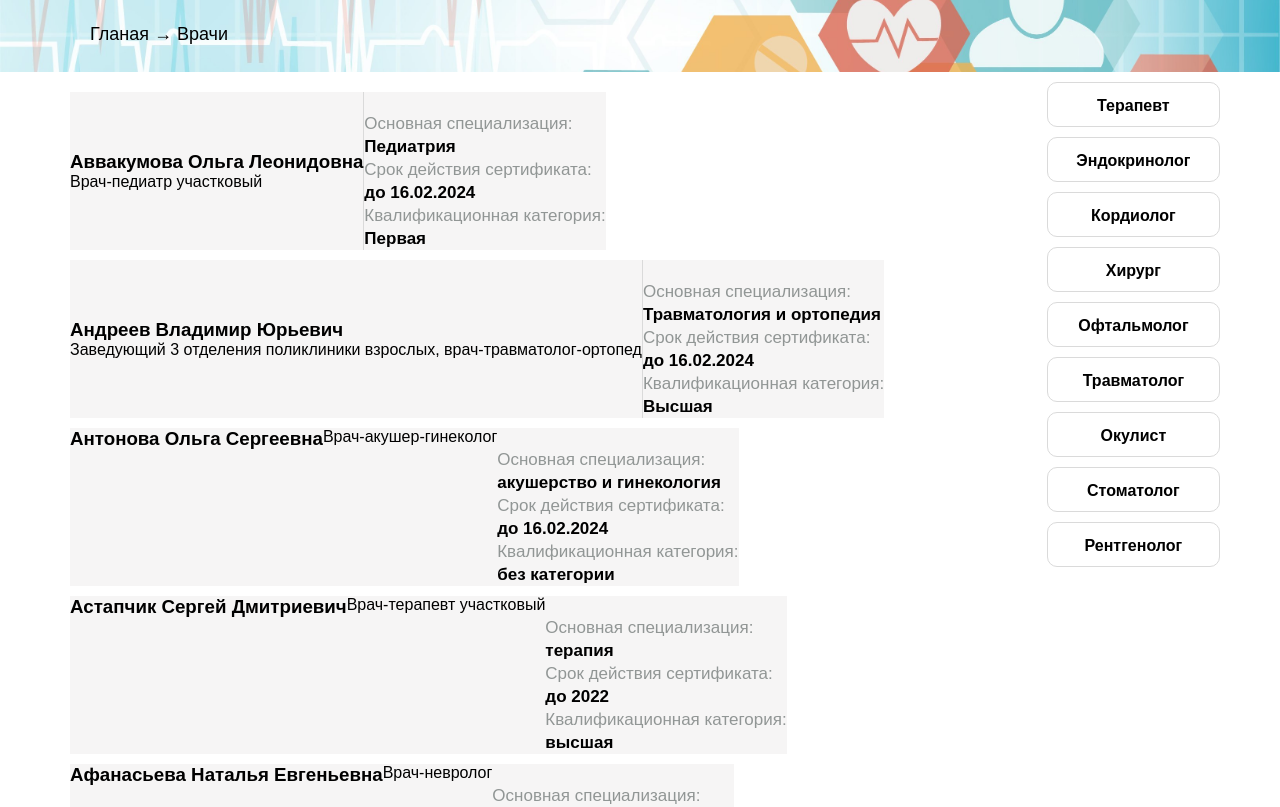
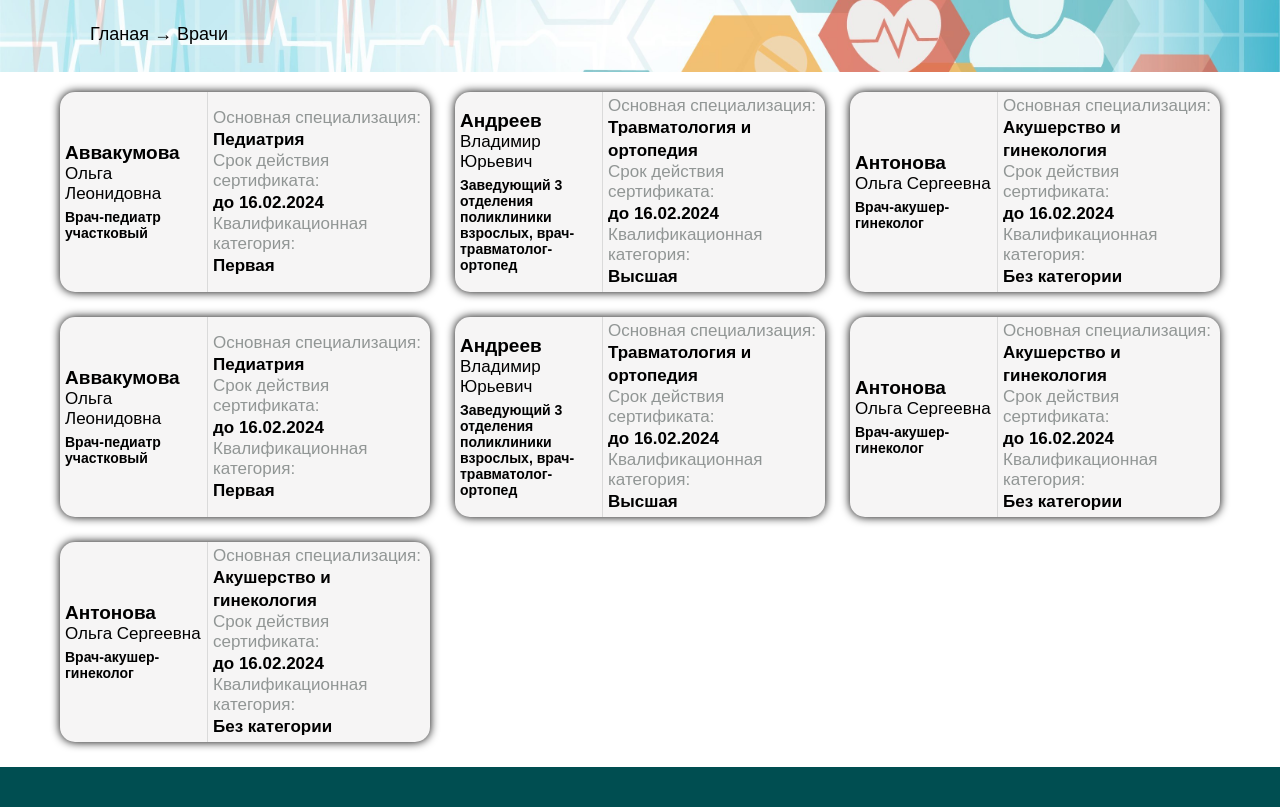
Before and after one commit to bLaM4e/sait_crb, a plain HTML site: page doctors.html in a window 1280 px wide. Shown: the part 140-947 px from the top of the page. Drawn offline with Linux system fonts and the light colour scheme.

Commit message:
modifications

```diff
--- a/css/style.css
+++ b/css/style.css
@@ -367,64 +367,70 @@
 
 .doctors {
     font-family: Arial, "Helvetica Neue", Helvetica, sans-serif;
-    margin-top: 10px;
-    display: flex;
+    font-size: 17px;
+    margin-top: 20px;
 }
 
 .persons {
-    width: 85%;
     display: flex;
     justify-content: space-between;
     flex-wrap: wrap;
 }
 
-.data-pers {
+.doctors_wrapper {
     background-color: #f6f5f5;
-    /* height: 400px;
-    flex: 1 0 15%; */
-    margin: 10px 10px 0 10px;
+    flex: 0 0 370px;
+    height: 200px;
+    border-radius: 15px;
+    box-shadow: 0 0 10px #000000;
+    margin: 0 0 25px 0;
 }
 
-/* .photo-pers {
-    width: 40%;
-    background: url(../images/man_silhouette.jpg) center no-repeat;
-    background-size: cover;
-} */
-
-.desc-pers {
+.doctors_item {
     display: flex;
+    height: 100%;
 }
 
-.person_name {
-    border-right: 1px solid #dadada;
+.doctors_name {
+    flex: 0 0 40%;
     display: flex;
     flex-direction: column;
     justify-content: center;
+    border-right: 1px solid #dadada;
+    padding: 5px;
+}
+.doctors_name p:first-child {
+    line-height: 20px;
+    margin-bottom: 5px;
+}
+.doctors_name p:last-child {
+    font-size: 14px;
+    font-weight: 700;
+}
+.doctors_name span {
+    font-size: 19px;
+    font-weight: 700;
 }
 
-.d-none {
-    margin-top: 10px;
-    padding-top: 10px;
+.doctors_desc {
+    display: flex;
+    flex-direction: column;
+    justify-content: center;
+    padding: 5px;
+}
+.doctors_desc p {
+    color: #919695;
+}
+.doctors_desc h5 {
+    font-size: 17px;
+    line-height: 23px;
 }
 
-.d-none span {
-    font-size: 17px;
-    line-height: 23px;
-    color: #919695;
-}
-
-.d-none h6 {
-    font-weight: 700;
-    font-size: 17px;
-    line-height: 23px;
-    color: #000;
-}
-
-.speciality {
+/* .speciality {
     margin-left: 5px;
     width: 15%;
     list-style-type: none;
-}
+} */
 
 .spec-title {
     font-family: sans-serif;
@@ -734,7 +740,7 @@ td {
 }
 
 .health_list {
-    list-style-type: disclosure-closed;
+    list-style-type: circle;
     padding-left: revert;
 }
 
@@ -760,7 +766,11 @@ td {
     line-height: 1;
 }
 
-.pricelist {}
+.pricelist {
+    font-family: Arial, "Helvetica Neue", Helvetica, sans-serif;
+    font-size: 18px;
+    margin-top: 30px;
+}
 
 .pricelist_block {
     cursor: pointer;
@@ -842,6 +852,31 @@ td {
 }
 .pricelist_price_center {
     justify-content: center;
+}
+
+.proph_content {
+    font-family: Arial, "Helvetica Neue", Helvetica, sans-serif;
+    font-size: 18px;
+    margin: 20px 0;
+}
+
+.proph_text {}
+
+.proph_theme {
+    margin-bottom: 20px;
+}
+.proph_theme h5 {
+    font-size: 18px;
+    margin-bottom: 5px;
+}
+
+.proph_list {
+    margin: 0 0 5px 30px;
+}
+
+.proph_list_dash {
+    margin: 0 0 5px 30px;
+    list-style-type: circle;
 }
 
 @media (max-width: 660px) {
@@ -1034,6 +1069,25 @@ td {
     .paid_title {
         margin-bottom: 5px;
     }
+
+    .persons {
+        justify-content: space-around;
+    }
+
+    .doctors_wrapper {
+        flex: 0 0 250px;
+        height: 300px;
+        margin: 0 0 20px 0;
+    }
+
+    .doctors_item {
+        flex-direction: column;
+    }
+
+    .doctors_name {
+        border-right: none;
+        border-bottom: 1px solid #dadada;
+    }
 }
 
 @media (max-width: 425px) {
--- a/doctors.html
+++ b/doctors.html
@@ -77,102 +77,125 @@
     <div class="container">
         <div class="doctors">
             <div class="persons">
-                <div class="data-pers">
-                    <!-- <div class="photo-pers"></div> -->
-                    <div class="desc-pers">
-                        <div class="person_name">
-                            <h3>Аввакумова Ольга Леонидовна</h3>
-                            <p class="p-doctors">Врач-педиатр участковый</p>
+                <div class="doctors_wrapper">
+                    <div class="doctors_item">
+                        <div class="doctors_name">
+                            <p><span>Аввакумова</span> Ольга Леонидовна</p>
+                            <p>Врач-педиатр участковый</p>
                         </div>
-
-                        <div class="d-none">
-                            <span>Основная специализация:</span>
-                            <h6>Педиатрия</h6>
-                            <span>Срок действия сертификата:</span>
-                            <h6>до 16.02.2024</h6>
-                            <span>Квалификационная категория:</span>
-                            <h6>Первая</h6>
+                        <div class="doctors_desc">
+                            <p>Основная специализация:</p>
+                            <h5>Педиатрия</h5>
+                            <p>Срок действия сертификата:</p>
+                            <h5>до 16.02.2024</h5>
+                            <p>Квалификационная категория:</p>
+                            <h5>Первая</h5>
                         </div>
                     </div>
                 </div>
-                <div class="data-pers">
-                    <div class="photo-pers"></div>
-                    <div class="desc-pers">
-                        <div class="person_name">
-                            <h3>Андреев Владимир Юрьевич</h3>
-                            <p class="p-doctors">Заведующий 3 отделения поликлиники взрослых, врач-травматолог-ортопед</p>
+
+                <div class="doctors_wrapper">
+                    <div class="doctors_item">
+                        <div class="doctors_name">
+                            <p><span>Андреев</span> Владимир Юрьевич</p>
+                            <p>Заведующий 3 отделения поликлиники взрослых, врач-травматолог-ортопед</p>
                         </div>
-
-                        <div class="d-none">
-                            <span>Основная специализация:</span>
-                            <h6>Травматология и ортопедия</h6>
-                            <span>Срок действия сертификата:</span>
-                            <h6>до 16.02.2024</h6>
-                            <span>Квалификационная категория:</span>
-                            <h6>Высшая</h6>
+                        <div class="doctors_desc">
+                            <p>Основная специализация:</p>
+                            <h5>Травматология и ортопедия</h5>
+                            <p>Срок действия сертификата:</p>
+                            <h5>до 16.02.2024</h5>
+                            <p>Квалификационная категория:</p>
+                            <h5>Высшая</h5>
                         </div>
                     </div>
                 </div>
-                <div class="data-pers">
-                    <div class="photo-pers"></div>
-                    <div class="desc-pers">
-                        <h3>Антонова Ольга Сергеевна</h3>
-                        <p class="p-doctors">Врач-акушер-гинеколог</p>
-                        <div class="d-none">
-                            <span>Основная специализация:</span>
-                            <h6>акушерство и гинекология</h6>
-                            <span>Срок действия сертификата:</span>
-                            <h6>до 16.02.2024</h6>
-                            <span>Квалификационная категория:</span>
-                            <h6>без категории</h6>
+
+                <div class="doctors_wrapper">
+                    <div class="doctors_item">
+                        <div class="doctors_name">
+                            <p><span>Антонова</span> Ольга Сергеевна</p>
+                            <p>Врач-акушер-гинеколог</p>
+                        </div>
+                        <div class="doctors_desc">
+                            <p>Основная специализация:</p>
+                            <h5>Акушерство и гинекология</h5>
+                            <p>Срок действия сертификата:</p>
+                            <h5>до 16.02.2024</h5>
+                            <p>Квалификационная категория:</p>
+                            <h5>Без категории</h5>
                         </div>
                     </div>
                 </div>
-                <div class="data-pers">
-                    <div class="photo-pers"></div>
-                    <div class="desc-pers">
-                        <h3>Астапчик Сергей Дмитриевич</h3>
-                        <p class="p-doctors">Врач-терапевт участковый</p>
-                        <div class="d-none">
-                            <span>Основная специализация:</span>
-                            <h6>терапия</h6>
-                            <span>Срок действия сертификата:</span>
-                            <h6>до 2022</h6>
-                            <span>Квалификационная категория:</span>
-                            <h6>высшая</h6>
+
+                <div class="doctors_wrapper">
+                    <div class="doctors_item">
+                        <div class="doctors_name">
+                            <p><span>Аввакумова</span> Ольга Леонидовна</p>
+                            <p>Врач-педиатр участковый</p>
+                        </div>
+                        <div class="doctors_desc">
+                            <p>Основная специализация:</p>
+                            <h5>Педиатрия</h5>
+                            <p>Срок действия сертификата:</p>
+                            <h5>до 16.02.2024</h5>
+                            <p>Квалификационная категория:</p>
+                            <h5>Первая</h5>
                         </div>
                     </div>
                 </div>
-                <div class="data-pers">
-                    <div class="photo-pers"></div>
-                    <div class="desc-pers">
-                        <h3>Афанасьева Наталья Евгеньевна</h3>
-                        <p class="p-doctors">Врач-невролог</p>
-                        <div class="d-none">
-                            <span>Основная специализация:</span>
-                            <h6>неврология</h6>
-                            <span>Срок действия сертификата:</span>
-                            <h6>до 27.09.2024</h6>
-                            <span>Квалификационная категория:</span>
-                            <h6>без категории</h6>
+
+                <div class="doctors_wrapper">
+                    <div class="doctors_item">
+                        <div class="doctors_name">
+                            <p><span>Андреев</span> Владимир Юрьевич</p>
+                            <p>Заведующий 3 отделения поликлиники взрослых, врач-травматолог-ортопед</p>
+                        </div>
+                        <div class="doctors_desc">
+                            <p>Основная специализация:</p>
+                            <h5>Травматология и ортопедия</h5>
+                            <p>Срок действия сертификата:</p>
+                            <h5>до 16.02.2024</h5>
+                            <p>Квалификационная категория:</p>
+                            <h5>Высшая</h5>
                         </div>
                     </div>
                 </div>
-                <div class="data-pers">
-                    <div class="photo-pers"></div>
-                    <div class="desc-pers">
-                        <h3>Багдасарян Карина Вагинаковна</h3>
-                        <p class="p-doctors">Врач-терапевт участковый</p>
-                        <div class="d-none">
-                            <span>Основная специализация:</span>
-                            <h6>терапия</h6>
-                            <span>Срок действия сертификата:</span>
-                            <h6>до 26.11.2024</h6>
-                            <span>Квалификационная категория:</span>
-                            <h6>без категории</h6>
+
+                <div class="doctors_wrapper">
+                    <div class="doctors_item">
+                        <div class="doctors_name">
+                            <p><span>Антонова</span> Ольга Сергеевна</p>
+                            <p>Врач-акушер-гинеколог</p>
+                        </div>
+                        <div class="doctors_desc">
+                            <p>Основная специализация:</p>
+                            <h5>Акушерство и гинекология</h5>
+                            <p>Срок действия сертификата:</p>
+                            <h5>до 16.02.2024</h5>
+                            <p>Квалификационная категория:</p>
+                            <h5>Без категории</h5>
                         </div>
                     </div>
                 </div>
+
+                <div class="doctors_wrapper">
+                    <div class="doctors_item">
+                        <div class="doctors_name">
+                            <p><span>Антонова</span> Ольга Сергеевна</p>
+                            <p>Врач-акушер-гинеколог</p>
+                        </div>
+                        <div class="doctors_desc">
+                            <p>Основная специализация:</p>
+                            <h5>Акушерство и гинекология</h5>
+                            <p>Срок действия сертификата:</p>
+                            <h5>до 16.02.2024</h5>
+                            <p>Квалификационная категория:</p>
+                            <h5>Без категории</h5>
+                        </div>
+                    </div>
+                </div>
+
                 <!-- <div class="data-pers">
                     <div class="photo-pers"></div>
                     <div class="desc-pers">
@@ -734,7 +757,7 @@
                     </div>
                 </div> -->
             </div>
-            <ul class="speciality">
+            <!-- <ul class="speciality">
                 <li class="spec-title">Терапевт</li>
                 <li class="spec-title">Эндокринолог</li>
                 <li class="spec-title">Кордиолог</li>
@@ -744,7 +767,7 @@
                 <li class="spec-title">Окулист</li>
                 <li class="spec-title">Стоматолог</li>
                 <li class="spec-title">Рентгенолог</li>
-            </ul>
+            </ul> -->
         </div>
     </div>
 
```
Also changed, not shown: for_patients.html (+2 -0 lines), index.html (+13 -14 lines), prophylactic.html (+75 -46 lines), question_answer.html (+36 -68 lines), images/useful_img/min/banner_nok.png (added), 1 other file.
